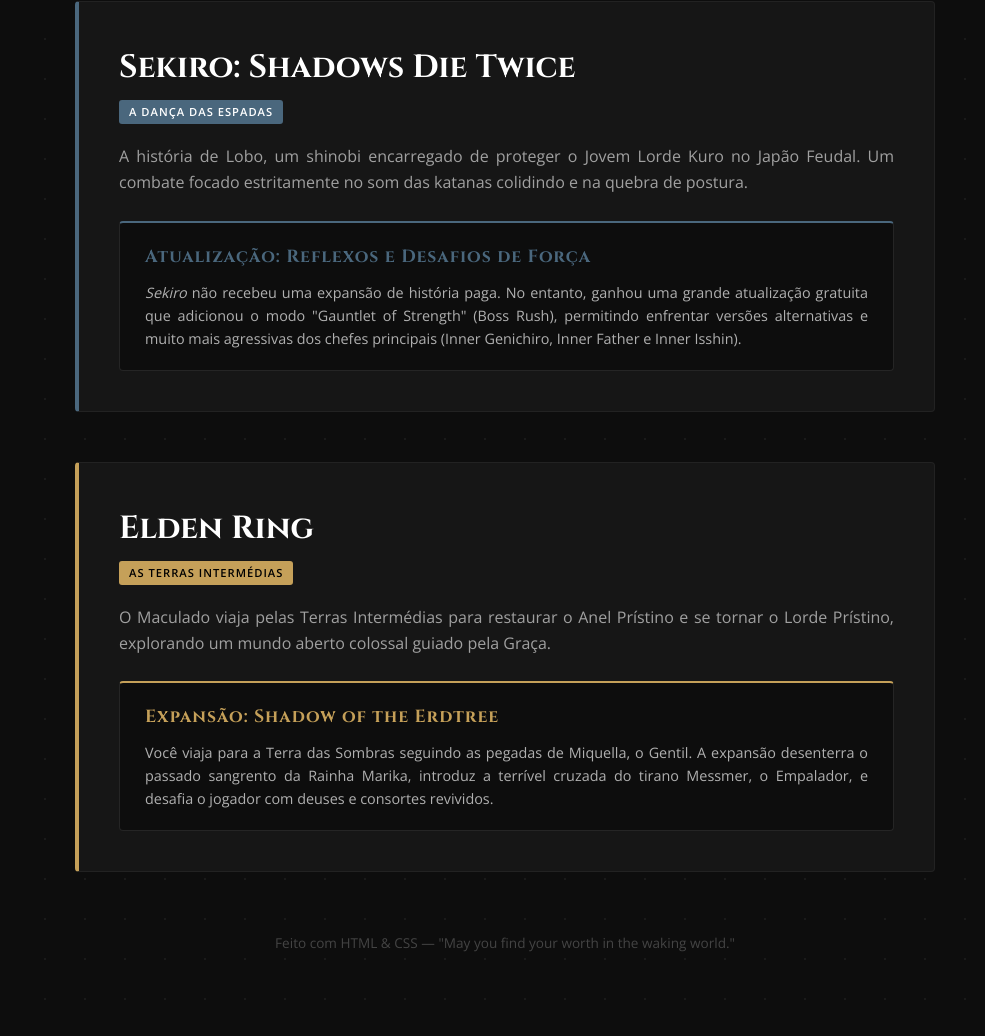
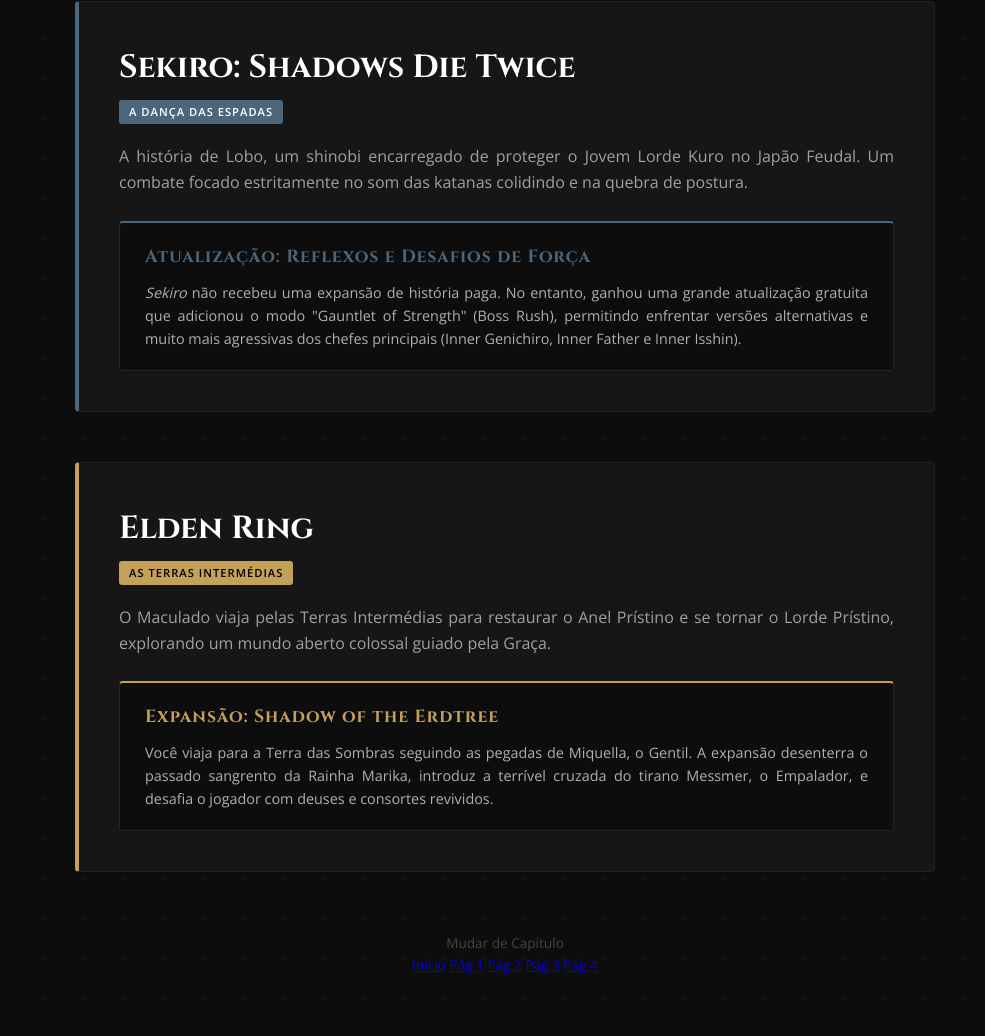
Before and after one commit to joaopsilva35/proj-squad, a plain HTML site: page pagina3.html in a window 1280 px wide. Shown: the part 2141-3177 px from the top of the page, without its empty margins (295-1280 px from the left). Before the commit the page ends 3155 px from the top, so only its background shows below. Drawn offline with nearby package versions, Linux system fonts and the light colour scheme.

Commit message:
acho que agora vai

```diff
--- a/pagina3.html
+++ b/pagina3.html
@@ -119,7 +119,16 @@
             </div>
 
             <footer class="main-footer">
-                <p>Feito com HTML & CSS — "May you find your worth in the waking world."</p>
+
+                <div class="page-navigation">
+    <span class="nav-title">Mudar de Capítulo</span>
+    <div class="page-buttons-grid">
+        <a href="index.html" class="page-btn">Início</a>
+        <a href="pagina1.html" class="page-btn">Pág 1</a>
+        <a href="pagina2.html" class="page-btn">Pág 2</a>
+        <a href="pagina3.html" class="page-btn active">Pág 3</a> <a href="pagina4.html" class="page-btn">Pág 4</a>
+    </div>
+</div>
             </footer>
         </main>
 
```
